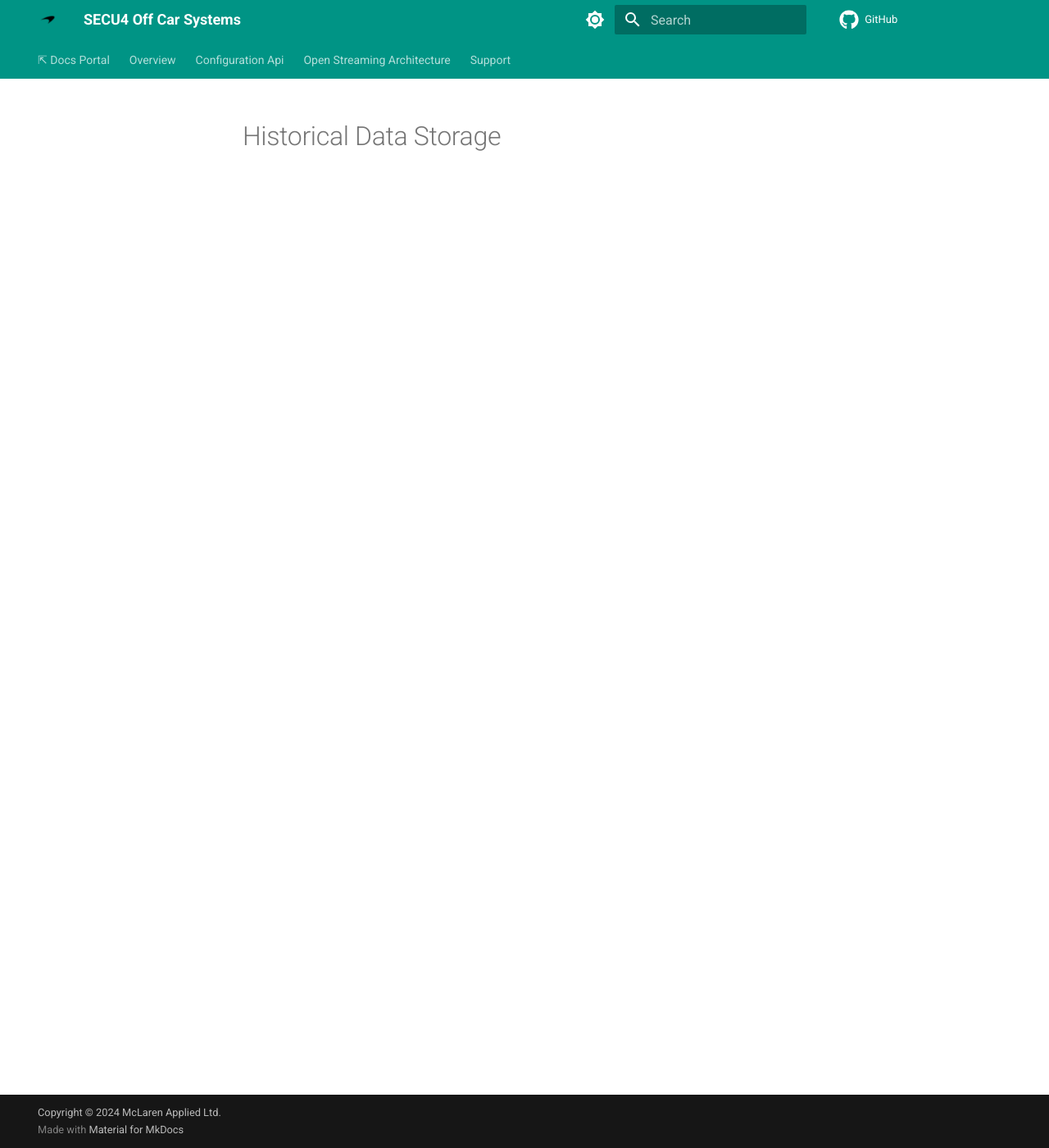
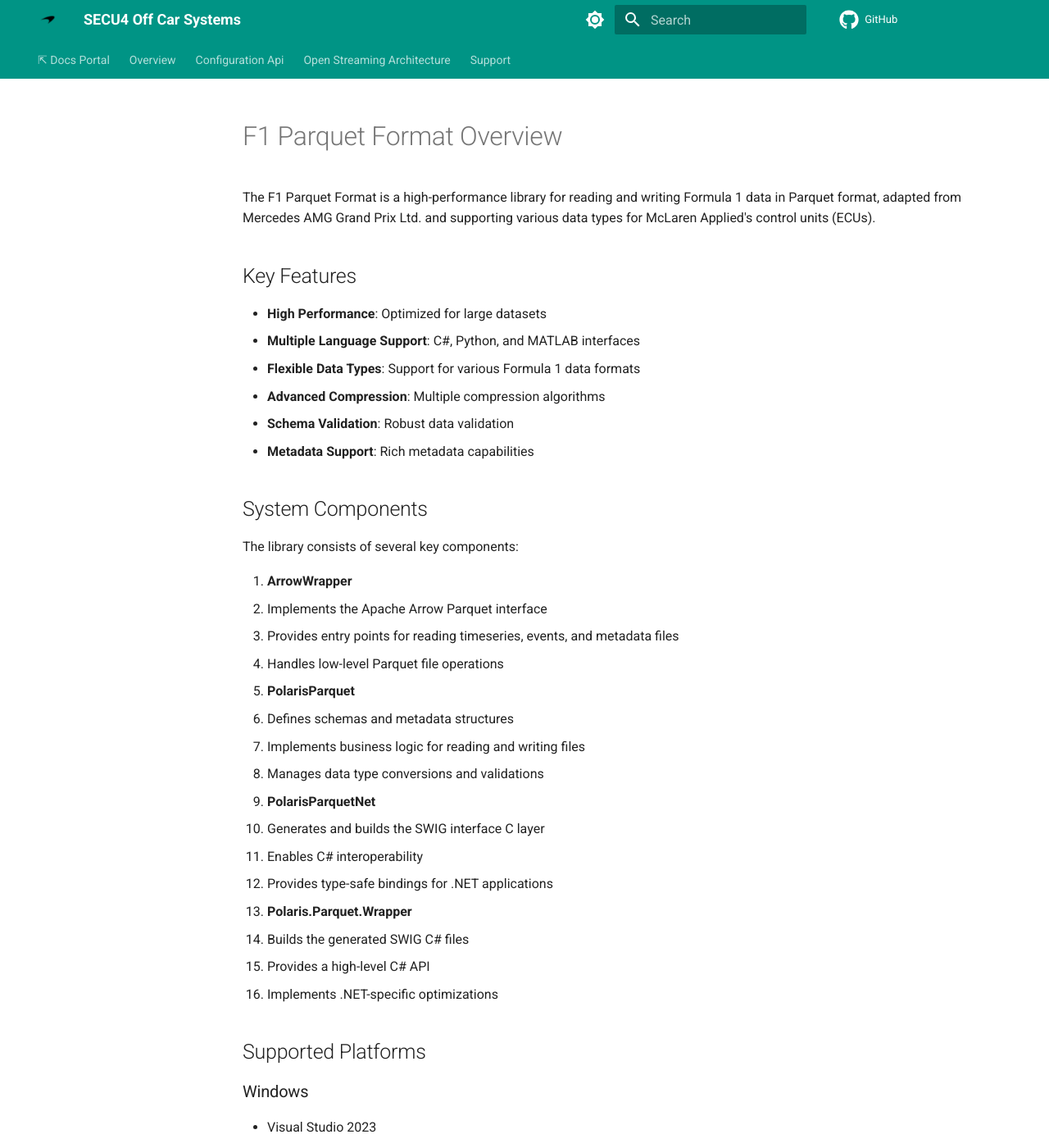
Before and after one commit to mat-docs/SECU4.Site, an MkDocs documentation site: the page built from docs/historic_data/index.md, in a window 1280 px wide and 1400 px high. Shown: the whole window at 82% size. Built offline with MkDocs 1.6.1 and Material for MkDocs 9.7.7, drawn with Linux system fonts in a browser that asks for light colours; comment, search, counter and statistics services are not loaded; some of the changed text lies outside the part shown.

Commit message:
Update index.md

```diff
--- a/docs/historic_data/index.md
+++ b/docs/historic_data/index.md
@@ -1 +1,49 @@
-# Historical Data Storage
+# F1 Parquet Format Overview
+
+The F1 Parquet Format is a high-performance library for reading and writing Formula 1 data in Parquet format, adapted from Mercedes AMG Grand Prix Ltd. and supporting various data types for McLaren Applied's control units (ECUs).
+
+## Key Features
+
+- **High Performance**: Optimized for large datasets
+- **Multiple Language Support**: C#, Python, and MATLAB interfaces
+- **Flexible Data Types**: Support for various Formula 1 data formats
+- **Advanced Compression**: Multiple compression algorithms
+- **Schema Validation**: Robust data validation
+- **Metadata Support**: Rich metadata capabilities
+
+## System Components
+
+The library consists of several key components:
+
+1. **ArrowWrapper**
+   - Implements the Apache Arrow Parquet interface
+   - Provides entry points for reading timeseries, events, and metadata files
+   - Handles low-level Parquet file operations
+
+2. **PolarisParquet**
+   - Defines schemas and metadata structures
+   - Implements business logic for reading and writing files
+   - Manages data type conversions and validations
+
+3. **PolarisParquetNet**
+   - Generates and builds the SWIG interface C layer
+   - Enables C# interoperability
+   - Provides type-safe bindings for .NET applications
+
+4. **Polaris.Parquet.Wrapper**
+   - Builds the generated SWIG C# files
+   - Provides a high-level C# API
+   - Implements .NET-specific optimizations
+
+## Supported Platforms
+
+### Windows
+- Visual Studio 2023
+- MATLAB 2023b
+- Python 3.10
+- C# net6.0
+
+### Linux (Coming Soon)
+- Ubuntu 22.04
+- GCC 10.3
+- Python 3.10
```
